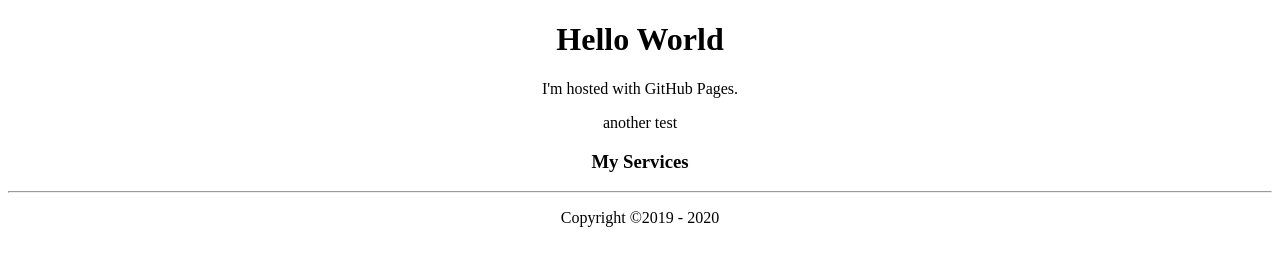
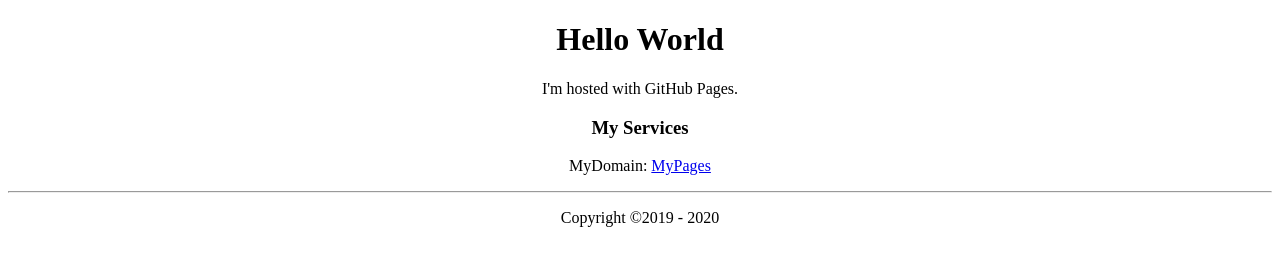
Before and after one commit to PBLCelt/pblcelt.github.io, a plain HTML site: page index.html in a window 1280 px wide. Drawn offline with Linux system fonts and the light colour scheme.

Commit message:
Html Update
removed another test and added domain link

```diff
--- a/index.html
+++ b/index.html
@@ -4,8 +4,8 @@
 		<center>
 			<h1>Hello World</h1>
 			<p>I'm hosted with GitHub Pages.</p>
-			<p>another test</p>
 			<H3>My Services</H3>
+			<p>MyDomain: <a href="mypagesmibile.myddns.me">MyPages<a></a></p>
 		</center>
 
 		<footer>
```
Also changed, not shown: index.js (+3 -5 lines).
